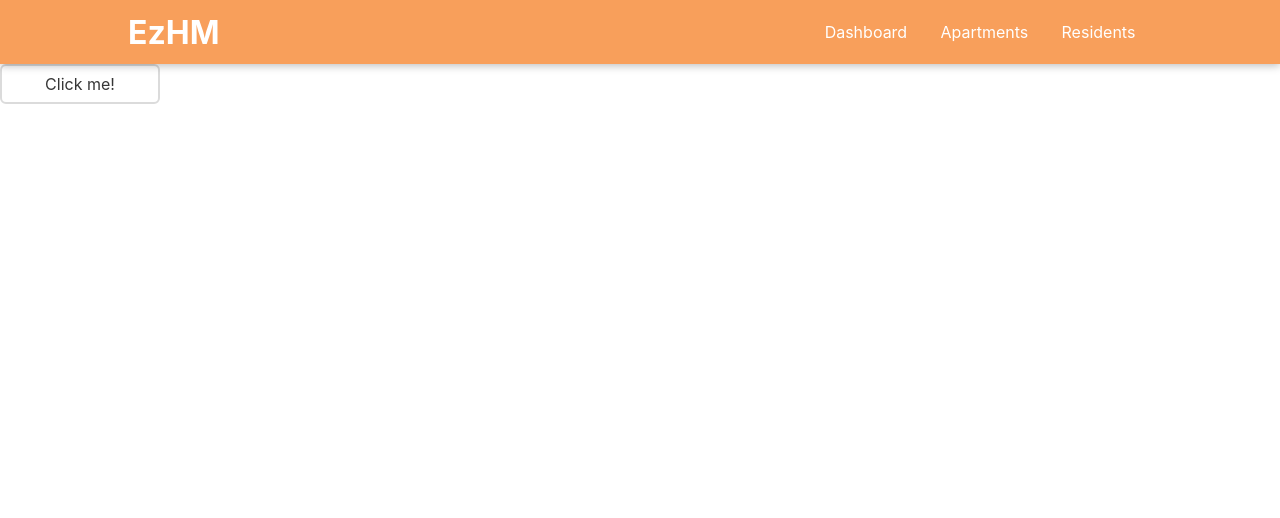
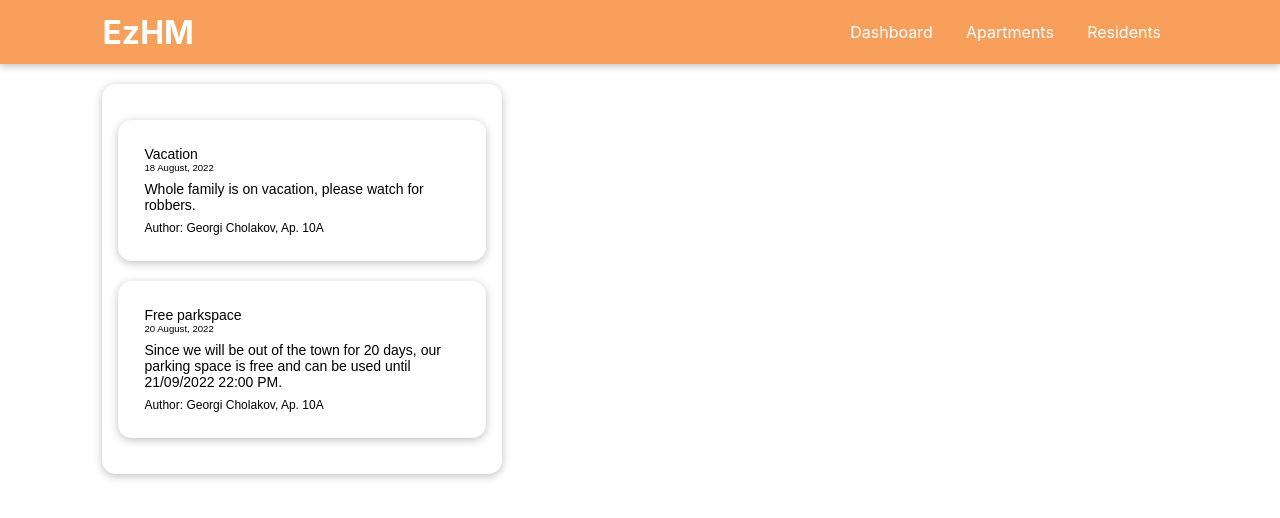
Before and after one commit to cholakadev/EzHomeManagement, a React (Create React App) app in the folder Client/ez-hm/: page / in a window 1280 px wide. Shown: the top 518 px of the page. Built offline with nearby package versions, Linux system fonts and the light colour scheme.

Commit message:
container with 100vh - header height, news rendering

```diff
--- a/Client/ez-hm/src/App.css
+++ b/Client/ez-hm/src/App.css
@@ -1,3 +1,16 @@
-.container {
-    margin-top: 4rem;
+.side-section {
+    max-width: 25rem;
 }
+
+.inner-container {
+    margin: 20px 0;
+}
+
+.side-section-items {
+    list-style-type: none;
+    padding: 0;
+}
+
+.side-section-items li {
+    margin: 20px 0;
+}
--- a/Client/ez-hm/src/App.js
+++ b/Client/ez-hm/src/App.js
@@ -1,16 +1,56 @@
 import React from 'react';
 import './App.css';
+import Container from './components/Layout/Container';
 import Header from './components/Layout/Header';
-import Button from './components/UI/Button';
+import New from './components/News/New';
+import Card from './components/UI/Card';
+
+const DUMMY_DATA = [
+  {
+    id: 1,
+    title: 'Vacation',
+    content: 'Whole family is on vacation, please watch for robbers.',
+    author: 'Georgi Cholakov',
+    apartment: '10A',
+    date: new Date(2022, 7, 18)
+  },
+  {
+    id: 2,
+    title: 'Free parkspace',
+    content: 'Since we will be out of the town for 20 days, our parking space is free and can be used until 21/09/2022 22:00 PM.',
+    author: 'Georgi Cholakov',
+    apartment: '10A',
+    date: new Date(2022, 7, 20)
+  },
+];
 
 function App() {
+
+  var lastestNews = DUMMY_DATA.map(lastestNew =>
+    <li key={lastestNew.id}>
+      <New
+        title={lastestNew.title}
+        date={lastestNew.date}
+        content={lastestNew.content}
+        author={lastestNew.author}
+        apartment={lastestNew.apartment}
+      />
+    </li>);
 
   return (
     <React.Fragment>
       <Header />
-      <div className='container'>
-        <Button />
-      </div>
+      <Container>
+        <div className='inner-container'>
+          <div className='side-section'>
+            <Card>
+              <ul className='side-section-items'>
+                {lastestNews}
+              </ul>
+            </Card>
+          </div>
+        </div>
+      </Container>
     </React.Fragment>
   );
 }
--- /dev/null
+++ b/Client/ez-hm/src/components/Layout/Container.js
@@ -0,0 +1,10 @@
+import React from "react";
+import classes from './Container.module.css';
+
+const Container = props => {
+    return (
+        <div className={classes.container}>{props.children}</div>
+    );
+}
+
+export default Container;
--- /dev/null
+++ b/Client/ez-hm/src/components/Layout/Container.module.css
@@ -0,0 +1,10 @@
+.container {
+    width:100%;
+    min-height: calc(100% - 4rem);
+    position: absolute;
+    top: 4rem;
+    padding: 0 8%;
+    -moz-box-sizing:border-box;
+    -webkit-box-sizing:border-box;
+    box-sizing:border-box;
+}
--- a/Client/ez-hm/src/components/Layout/Header.module.css
+++ b/Client/ez-hm/src/components/Layout/Header.module.css
@@ -13,12 +13,12 @@
   }
 
 .title {
-    padding: 0 10%;
+    padding: 0 8%;
 }
 
 .actions {
     margin-left: auto;
-    margin-right: 10%;
+    margin-right: 8%;
     width: 30%;
 }
 
--- /dev/null
+++ b/Client/ez-hm/src/components/News/New.js
@@ -0,0 +1,27 @@
+import React from "react";
+import Card from "../UI/Card";
+import classes from './New.module.css';
+import NewsDate from "./NewsDate";
+
+const New = props => {
+    return (
+        <Card>
+            <div className={classes.new}>
+                <div className={classes.header}>
+                    <div className={classes.title}>{props.title}</div>
+                    <div className={classes.date}>
+                        <NewsDate date={props.date} />
+                    </div>
+                </div>
+                <div className={classes.content}>
+                    {props.content}
+                </div>
+                <div className={classes.footer}>
+                    <span className={classes.author}>Author: {props.author}, Ap. {props.apartment}</span>
+                </div>
+            </div>
+        </Card>
+    );
+}
+
+export default New;
--- /dev/null
+++ b/Client/ez-hm/src/components/News/New.module.css
@@ -0,0 +1,18 @@
+.new {
+    margin: 10px;
+    font-family: sans-serif;
+    font-size: 14px;
+}
+
+.header {
+    margin-bottom: 8px;
+}
+
+.content {
+    word-wrap: break-word;
+}
+
+.footer {
+    font-size: 12px;
+    margin-top: 8px;
+}
--- /dev/null
+++ b/Client/ez-hm/src/components/News/NewsDate.js
@@ -0,0 +1,16 @@
+import React from "react";
+import classes from './NewsDate.module.css';
+
+const NewsDate = props => {
+    const month = props.date.toLocaleString('en-US', {month: 'long'});
+    const day = props.date.toLocaleString('en-US', {day: '2-digit'});
+    const year = props.date.getFullYear();
+
+    return (
+        <div className={classes['news-date__container']}>
+            <div className={classes['news-date']}>{day} {month}, {year}</div>
+        </div>
+    );
+}
+
+export default NewsDate;
--- /dev/null
+++ b/Client/ez-hm/src/components/News/NewsDate.module.css
@@ -0,0 +1,7 @@
+.news-date__container {
+    display: flex;
+  }
+
+  .news-date {
+    font-size: 0.6rem;
+  }
--- /dev/null
+++ b/Client/ez-hm/src/components/UI/Card.js
@@ -0,0 +1,10 @@
+import React from "react";
+import classes from './Card.module.css';
+
+const Card = props => {
+    return (
+        <div className={classes.card}>{props.children}</div>
+    );
+}
+
+export default Card;
--- /dev/null
+++ b/Client/ez-hm/src/components/UI/Card.module.css
@@ -0,0 +1,6 @@
+.card {
+    padding: 1rem;
+    box-shadow: 0 2px 8px rgba(0, 0, 0, 0.25);
+    border-radius: 14px;
+    background-color: white;
+  }
```
